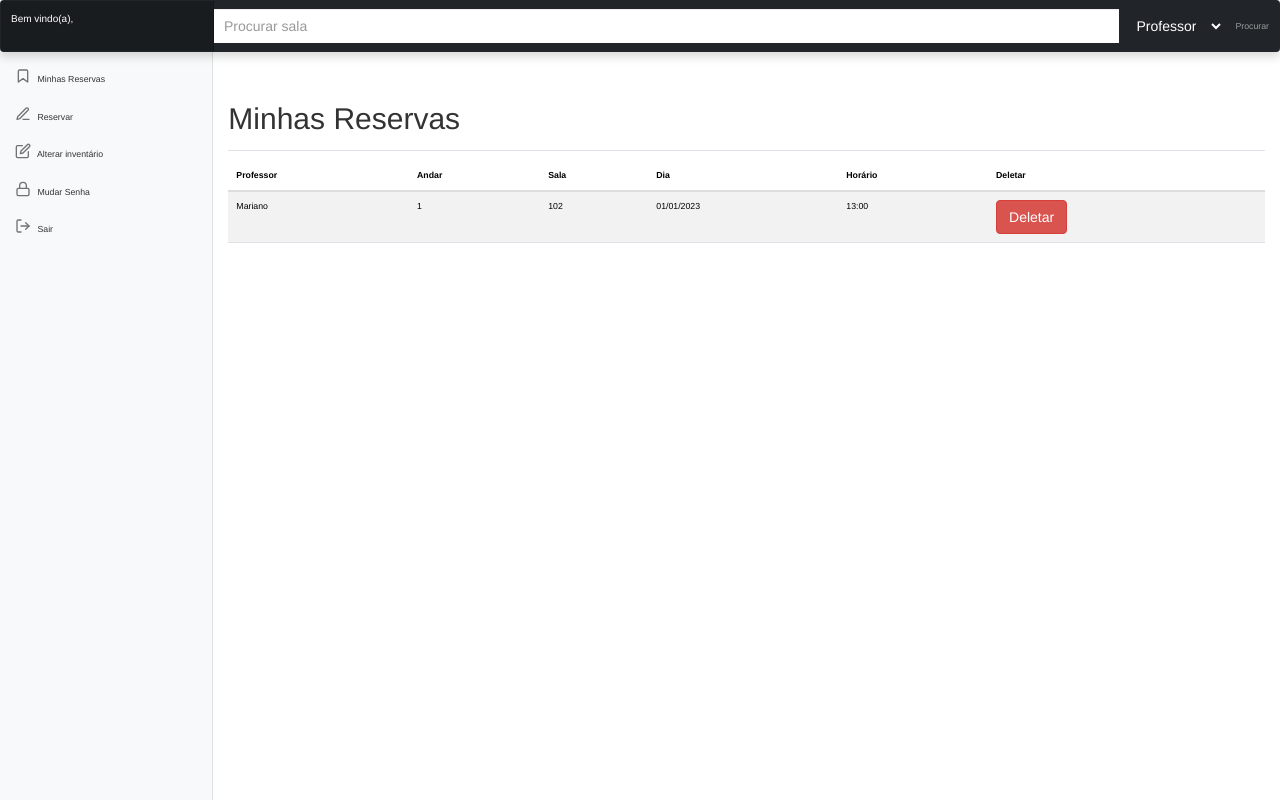
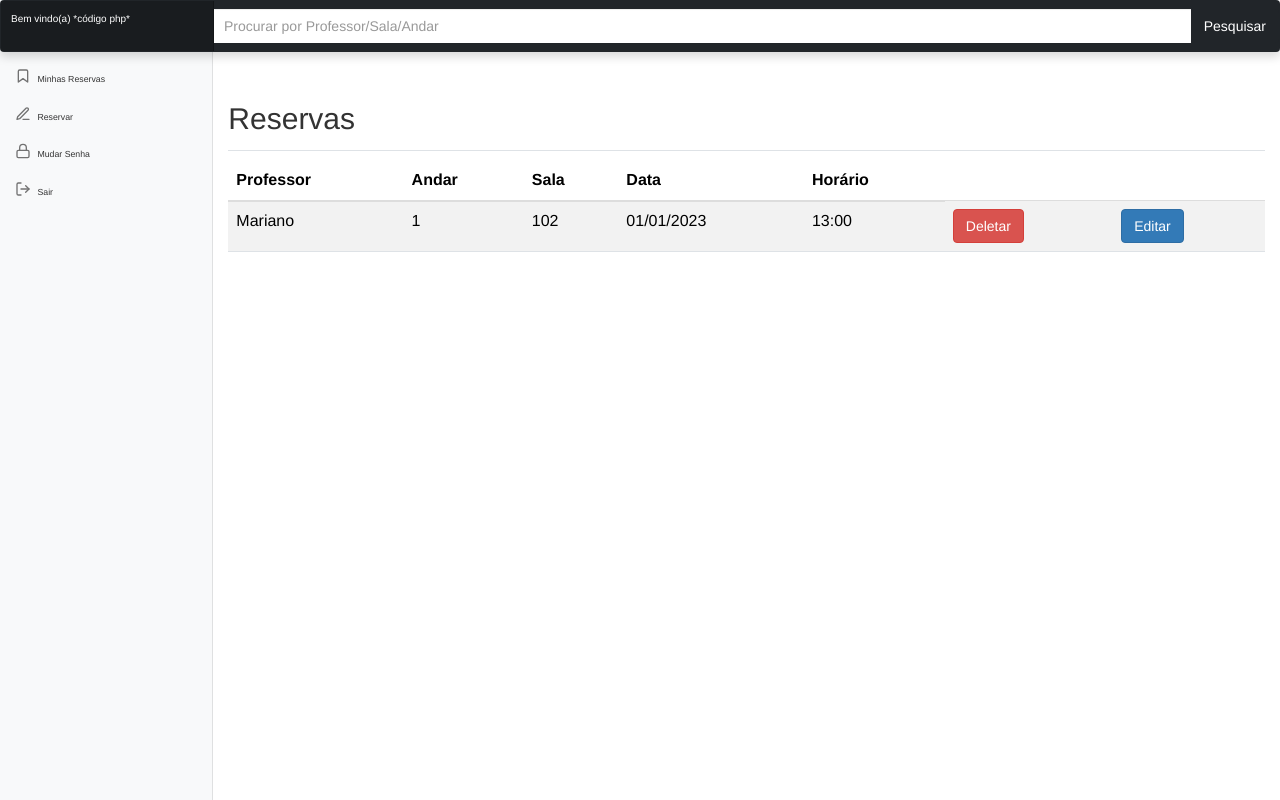
Before and after one commit to mariano07/Reservas_SENAC_1.0, a PHP site: page /dashboard_professor.php in a window 1280 px wide. Run offline with PHP 8.4, Linux system fonts and the light colour scheme.

Commit message:
atualização nos dashboards

```diff
--- a/dashboard_professor.php
+++ b/dashboard_professor.php
@@ -1,5 +1,40 @@
 <?php
 session_start();
+require_once('conexao.php');
+$id = 'arthur';
+
+if (isset($_POST['btn_pesquisar'])) {
+}
+// $sql = $con->query("SELECT * FROM reservas WHERE id = '$id'");
+// $aux_query = $sql->fetch_assoc();
+
+// while ($aux_query = $sql->fetch_assoc()){
+//   echo "<script>
+
+//   function minhasReservas(){
+
+//   document.getElementById('professor').textContent =" . $aux_query['professor'];
+//   echo "document.getElementById('andar').textContent =". $aux_query['andar'];
+//   echo "document.getElementById('sala').textContent =" .$aux_query['sala'];
+//   echo "document.getElementById('data').textContent =" .$aux_query['data'];
+//   echo "document.getElementById('hora').textContent =" .$aux_query['horario'];
+
+//   "}
+//   </script>";
+// }
+
+echo '<script>
+  function listarUsuarios(){
+    alert("listar usuarios");
+  }
+  </script>';
+
+echo '<script>
+  function mostrarInventario(){
+    alert("inventario");
+  }
+  </script>';
+
 ?>
 <!doctype html>
 <html lang="pt-br">
@@ -8,40 +43,34 @@ session_start();
   <meta charset="utf-8">
   <meta name="viewport" content="width=device-width, initial-scale=1">
   <link href="images/senac_icone.png" type="image/x-icon" rel="shortcut icon">
-  <title>Dashboard Professor</title>
+  <title>Dashboard Pedagógico</title>
   <link rel="canonical" href="https://getbootstrap.com/docs/5.3/examples/dashboard/">
   <link href="https://cdn.jsdelivr.net/npm/bootstrap@5.3.0-alpha1/dist/css/bootstrap.min.css" rel="stylesheet" integrity="sha384-GLhlTQ8iRABdZLl6O3oVMWSktQOp6b7In1Zl3/Jr59b6EGGoI1aFkw7cmDA6j6gD" crossorigin="anonymous">
-
   <link href="../assets/dist/css/bootstrap.min.css" rel="stylesheet">
   <link href="css/dashboard.css" rel="stylesheet">
 </head>
 
 <body>
-
+  <form action="#" method="post">
   <header class="navbar navbar-dark sticky-top bg-dark flex-md-nowrap p-0 shadow">
-    <a class="navbar-brand col-md-3 col-lg-2 me-0 px-3 fs-6" href="#">Bem vindo(a), <?php /* echo $_SESSION['user'] */ ?></a>
+    <a class="navbar-brand col-md-3 col-lg-2 me-0 px-3 fs-6" href="#">Bem vindo(a) *código php*</a>
     <button class="navbar-toggler position-absolute d-md-none collapsed" type="button" data-bs-toggle="collapse" data-bs-target="#sidebarMenu" aria-controls="sidebarMenu" aria-expanded="false" aria-label="Toggle navigation">
       <span class="navbar-toggler-icon"></span>
     </button>
-    <input class="form-control form-control-white w-100 rounded-0 border-0" type="text" placeholder="Procurar sala" aria-label="Search">
-    <select class="btn btn-dark" name="filtro">
-      <option class="btn btn-dark" value="professores">Professor</option>
-      <option class="btn btn-dark" value="sala">Sala</option>
-      <option class="btn btn-dark" value="andar">Andar</option>
-      <option class="btn btn-dark" value="usuarios">Usuários</option>
-    </select>
+    <input class="form-control form-control-white w-100 rounded-0 border-0" type="text" placeholder="Procurar por Professor/Sala/Andar" aria-label="Search">
     <div class="navbar-nav">
       <div class="nav-item text-nowrap">
-        <a class="nav-link px-3" href="#">Procurar</a>
+        <button type="submit" name="btn_pesquisar" class="btn btn-dark">Pesquisar</button>
       </div>
     </div>
   </header>
+  </form>
 
   <div class="container-fluid">
     <div class="row">
       <nav id="sidebarMenu" class="col-md-3 col-lg-2 d-md-block bg-light sidebar collapse">
         <div class="position-sticky pt-3 sidebar-sticky">
-        <ul class="nav flex-column">
+          <ul class="nav flex-column">
             <li class="nav-item">
               <a class="nav-link" href="#" onclick="minhasReservas()">
                 <span data-feather="bookmark" class="align-text-bottom"></span>
@@ -49,15 +78,9 @@ session_start();
               </a>
             </li>
             <li class="nav-item">
-              <a class="nav-link" href="reservar_data.php">
+              <a class="nav-link" href="reservar_sala.php">
                 <span data-feather="edit-3" class="align-text-bottom"></span>
                 Reservar
-              </a>
-            </li>
-            <li class="nav-item">
-              <a class="nav-link" href="">
-                <span data-feather="edit" class="align-text-bottom"></span>
-                Alterar inventário
               </a>
             </li>
             <li class="nav-item">
@@ -78,7 +101,7 @@ session_start();
 
       <main class="col-md-9 ms-sm-auto col-lg-10 px-md-4">
         <div class="d-flex justify-content-between flex-wrap flex-md-nowrap align-items-center pt-3 pb-2 mb-3 border-bottom">
-          <h1 id="titulo" class="h2">Minhas Reservas</h1>
+          <h1 id='titulo' class="h2">Reservas</h1>
         </div>
 
         <div class="table-responsive">
@@ -88,9 +111,8 @@ session_start();
                 <th scope="col">Professor</th>
                 <th scope="col">Andar</th>
                 <th scope="col">Sala</th>
-                <th scope="col">Dia</th>
+                <th scope="col">Data</th>
                 <th scope="col">Horário</th>
-                <th scope="col">Deletar</th>
               </tr>
             </thead>
             <tbody>
@@ -101,6 +123,7 @@ session_start();
                 <td id="data">01/01/2023</td>
                 <td id="hora">13:00</td>
                 <td><button type="button" class="btn btn-danger">Deletar</button></td>
+                <td><button type="button" class="btn btn-primary">Editar</button></td>
               </tr>
             </tbody>
           </table>
@@ -113,18 +136,6 @@ session_start();
   <script src="https://cdn.jsdelivr.net/npm/feather-icons@4.28.0/dist/feather.min.js" integrity="sha384-uO3SXW5IuS1ZpFPKugNNWqTZRRglnUJK6UAZ/gxOX80nxEkN9NcGZTftn6RzhGWE" crossorigin="anonymous"></script>
   <script src="https://cdn.jsdelivr.net/npm/chart.js@2.9.4/dist/Chart.min.js" integrity="sha384-zNy6FEbO50N+Cg5wap8IKA4M/ZnLJgzc6w2NqACZaK0u0FXfOWRRJOnQtpZun8ha" crossorigin="anonymous"></script>
   <script src="js/dashboard.js"></script>
-  <script>
-    function minhasReservas() {
-      document.getElementById("titulo").textContent = "Minhas Reservas";
-      document.getElementById("professor").textContent = "Minhas Reservas";
-      document.getElementById("andar").textContent = "Minhas Reservas";
-      document.getElementById("sala").textContent = "Sala";
-      document.getElementById("data").textContent = "Minhas Reservas";
-      document.getElementById("hora").textContent = "Minhas Reservas";
-
-
-    }
-  </script>
 </body>
 
 </html>
```
Also changed, not shown: dashboard_admin.php (+18 -55 lines), dashboard_pedagogico.php (+4 -46 lines).
